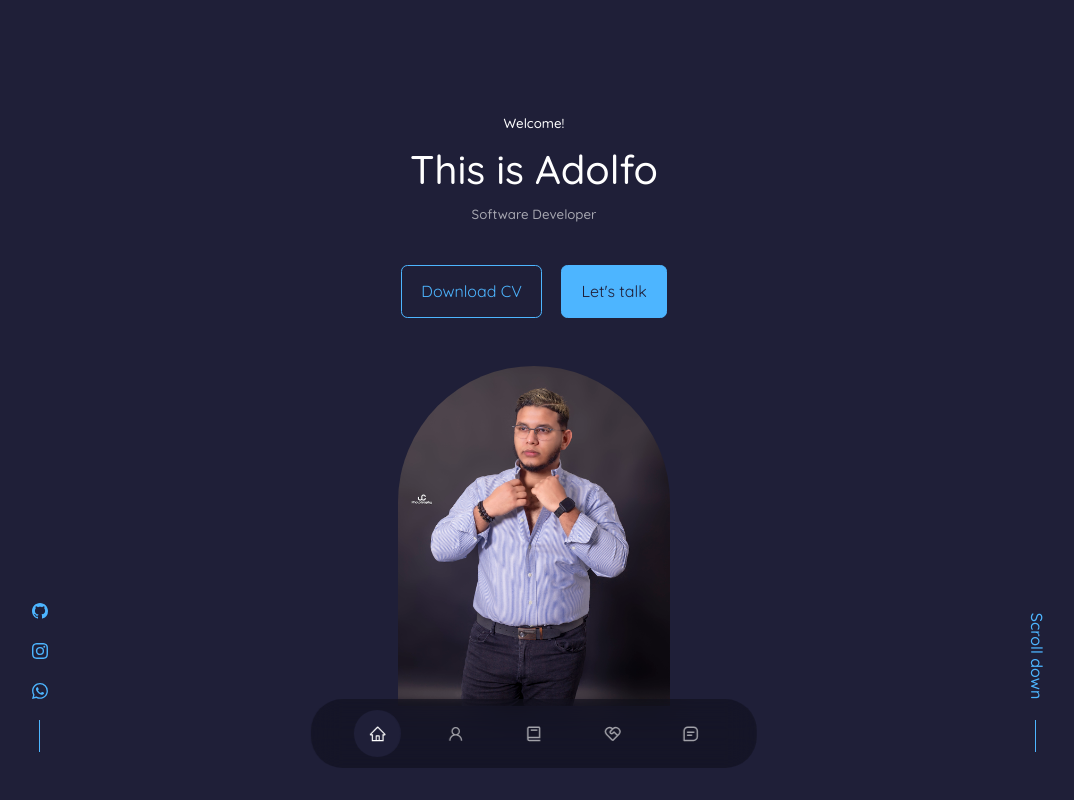
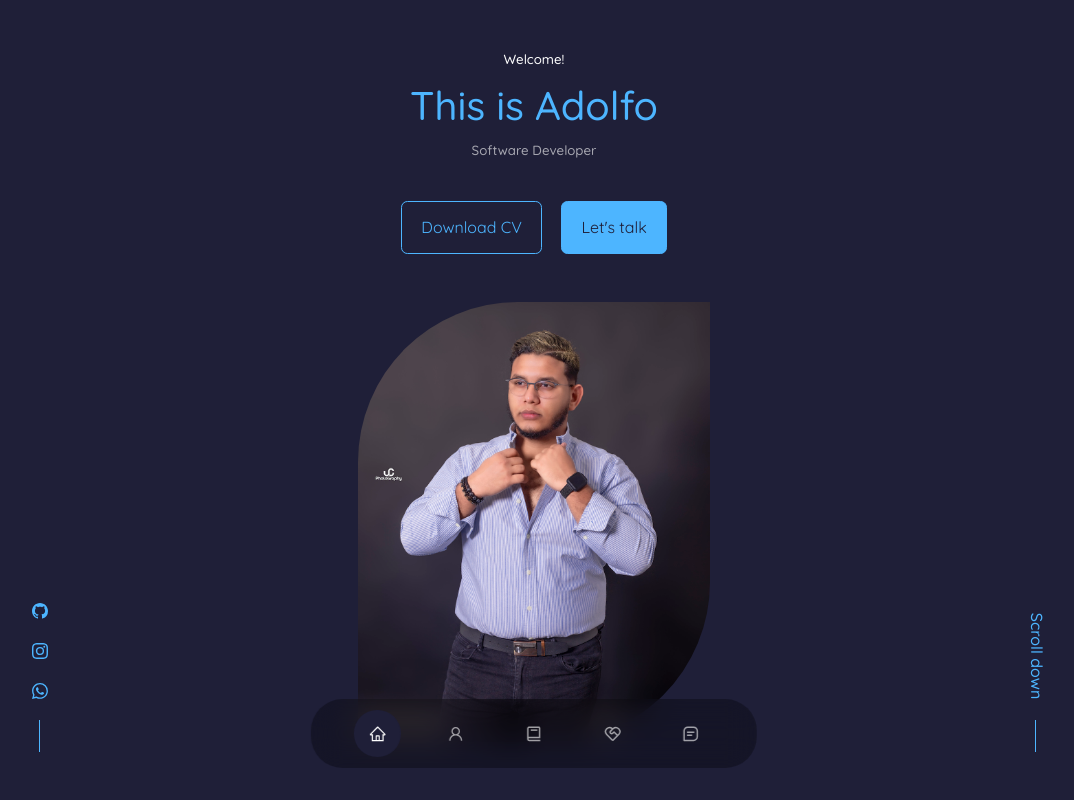
Before and after one commit to lapc18/react-portfolio, a React (Create React App) app: page / in a window 1280 px wide. Shown: the top 800 px of the page, without its empty margins (106-1180 px from the left). Built offline with nearby package versions, Linux system fonts and the light colour scheme.

Commit message:
enhance: change header style

```diff
--- a/src/components/header/header.scss
+++ b/src/components/header/header.scss
@@ -11,6 +11,11 @@ header {
     position: relative;
     text-align: center;
     height: 100%;
+
+    h1 {
+      color: $color-primary;
+    }
+
     .actions {
       margin-top: 2.5rem;
       display: flex;
@@ -56,14 +61,14 @@ header {
     }
 
     .me {
-      width: 17rem;
+      width: 22rem;
       height: 25rem;
       position: absolute;
-      left: calc(50% - 8.5rem);
+      left: calc(50% - 10rem);
       margin-top: 3rem;
 
       img {
-        border-radius: 10rem 10rem 0 0;
+        border-radius: 10rem 0 10rem 0;
       }
     }
   }
@@ -72,6 +77,7 @@ header {
 @media (max-width: $md) {
   header {
     height: 100vh;
+    padding-top: 5rem;
   }
 
   .container {
@@ -85,6 +91,12 @@ header {
         right: 0rem;
         bottom: 2rem;
       }
+
+      .me {
+        width: 22rem;
+        height: 25rem;
+        left: calc(50% - 11rem);
+      }
     }
   }
 }
@@ -92,6 +104,7 @@ header {
 @media (min-width: $sm) {
   header {
     min-height: 100vh;
+    padding-top: 3rem;
   }
 
   .container {
@@ -102,6 +115,12 @@ header {
 
       .scroll__down {
         display: none;
+      }
+
+      .me {
+        width: 22rem;
+        height: 25rem;
+        left: calc(50% - 11rem);
       }
     }
   }
```
